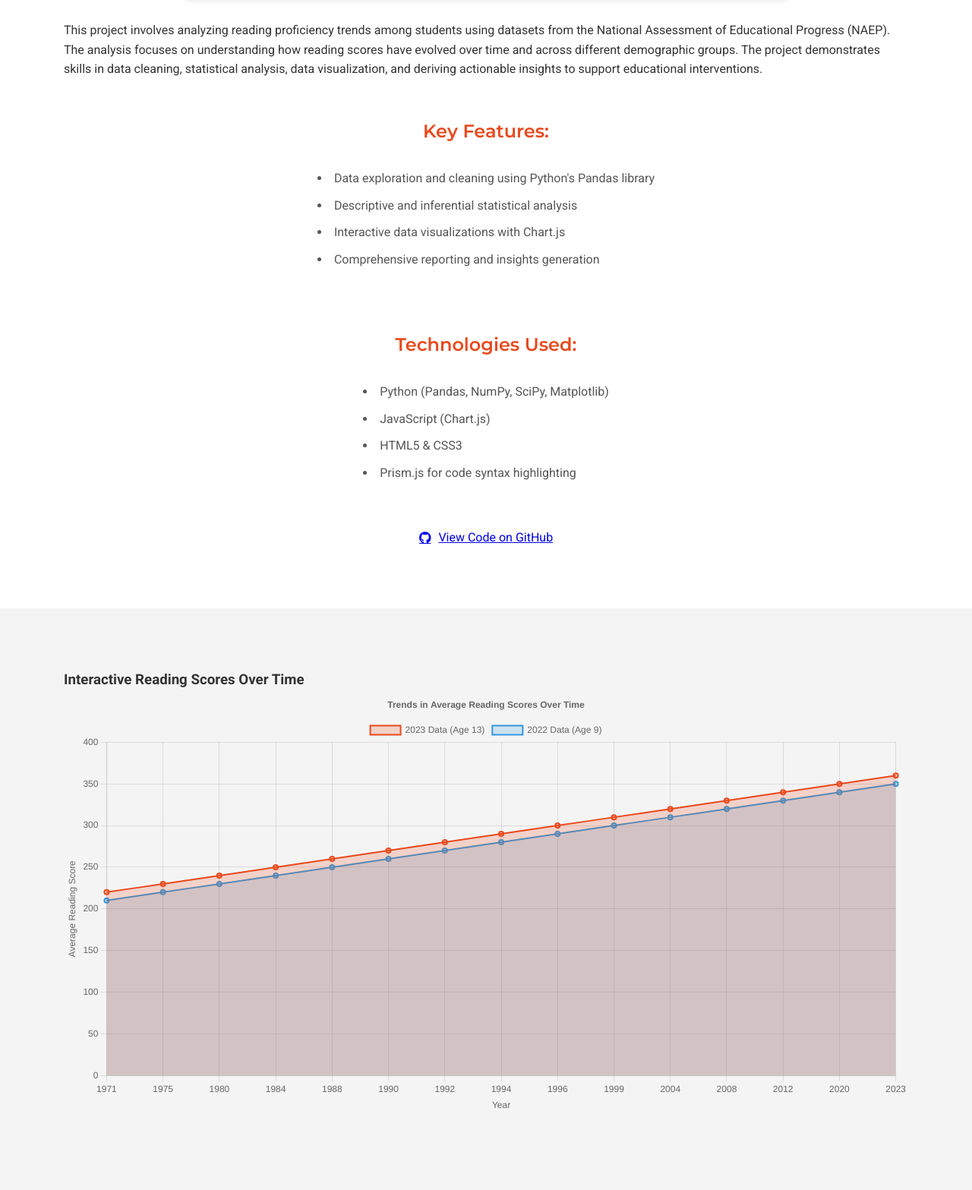
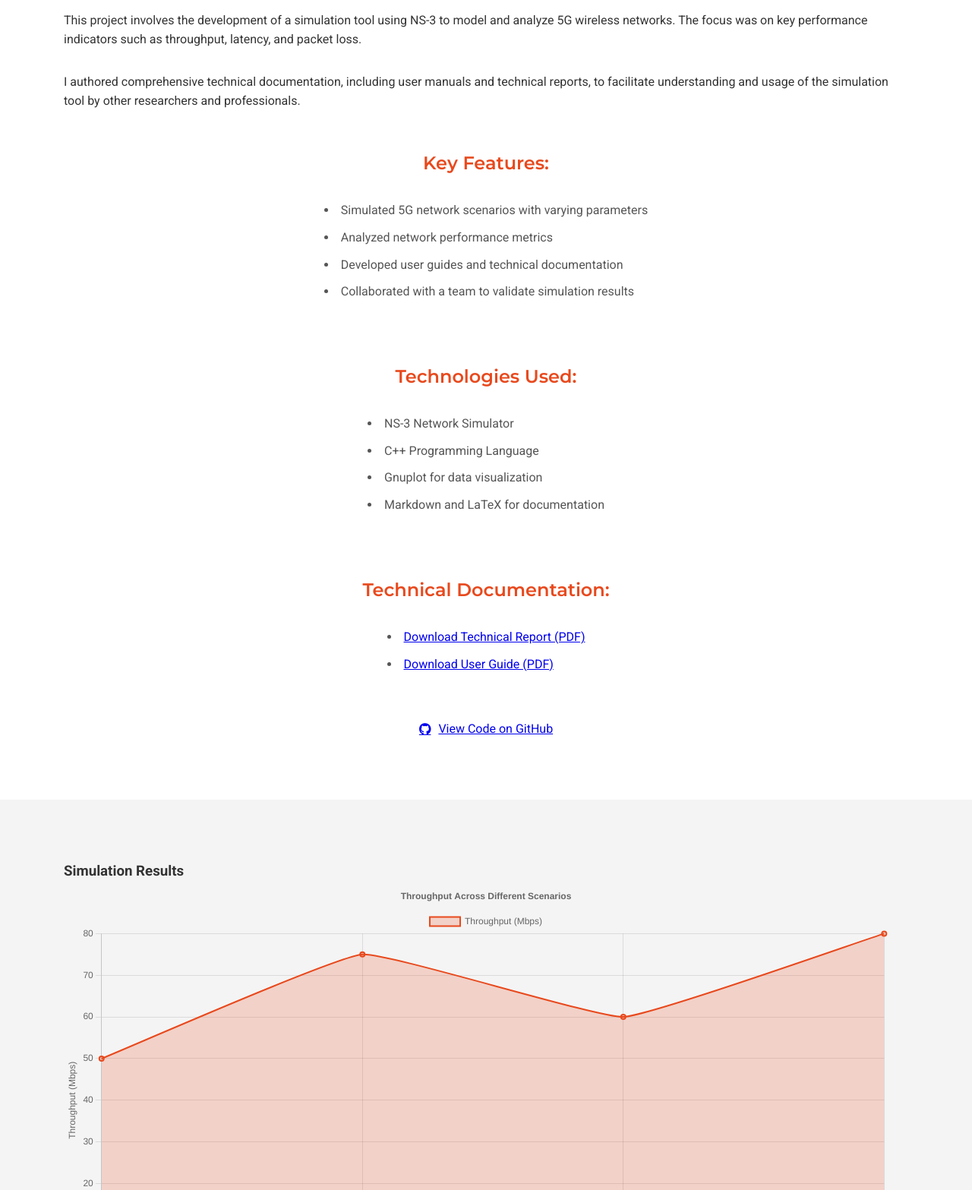
Before and after one commit to angelaMinardi/AngelaMinardi_Portfolio, a plain HTML site: page project1.html in a window 1280 px wide. Shown: the part 733-2300 px from the top of the page at 76% size. Drawn offline with nearby package versions, Linux system fonts and the light colour scheme.

Commit message:
Update project1.html

```diff
--- a/project1.html
+++ b/project1.html
@@ -3,7 +3,7 @@
 
 <head>
     <meta charset="UTF-8">
-    <title>Analyzing Reading Proficiency Trends - Angela Minardi</title>
+    <title>5G Wireless Network Simulation - Angela Minardi</title>
     <link rel="stylesheet" href="css/style.css">
     <!-- Google Fonts -->
     <link href="https://fonts.googleapis.com/css?family=Roboto:400,700|Montserrat:600&display=swap" rel="stylesheet">
@@ -18,9 +18,9 @@
     <script src="https://cdnjs.cloudflare.com/ajax/libs/prism/1.29.0/components/prism-python.min.js"></script>
     <!-- Meta Tags for SEO -->
     <meta name="description"
-        content="Detailed analysis of reading proficiency trends using NAEP data, showcasing data cleaning, statistical analysis, and interactive visualizations.">
+        content="Detailed overview of 5G Wireless Network Simulation project, including technical documentation and analysis.">
     <meta name="keywords"
-        content="Angela Minardi, Data Analysis, Reading Proficiency, NAEP Data, Python, Pandas, Chart.js, Data Visualization">
+        content="Angela Minardi, 5G Simulation, Technical Writing, NS-3, Network Analysis, Technical Documentation">
     <!-- Viewport for Responsive Design -->
     <meta name="viewport" content="width=device-width, initial-scale=1.0">
 </head>
@@ -47,30 +47,37 @@
     <!-- Project Detail Section -->
     <section id="project-detail">
         <div class="container">
-            <h2>Analyzing Reading Proficiency Trends</h2>
+            <h2>5G Wireless Network Simulation</h2>
             <div class="project-detail-content">
-                <img src="images/project2.jpg" alt="Analyzing Reading Proficiency Trends" class="detail-img" loading="lazy">
+                <img src="images/project1.jpg" alt="5G Wireless Network Simulation" class="detail-img" loading="lazy">
                 <p>
-                    This project involves analyzing reading proficiency trends among students using datasets from the National
-                    Assessment of Educational Progress (NAEP). The analysis focuses on understanding how reading scores have
-                    evolved over time and across different demographic groups. The project demonstrates skills in data cleaning,
-                    statistical analysis, data visualization, and deriving actionable insights to support educational interventions.
+                    This project involves the development of a simulation tool using NS-3 to model and analyze 5G wireless networks.
+                    The focus was on key performance indicators such as throughput, latency, and packet loss.
+                </p>
+                <p>
+                    I authored comprehensive technical documentation, including user manuals and technical reports,
+                    to facilitate understanding and usage of the simulation tool by other researchers and professionals.
                 </p>
                 <h3>Key Features:</h3>
                 <ul>
-                    <li>Data exploration and cleaning using Python's Pandas library</li>
-                    <li>Descriptive and inferential statistical analysis</li>
-                    <li>Interactive data visualizations with Chart.js</li>
-                    <li>Comprehensive reporting and insights generation</li>
+                    <li>Simulated 5G network scenarios with varying parameters</li>
+                    <li>Analyzed network performance metrics</li>
+                    <li>Developed user guides and technical documentation</li>
+                    <li>Collaborated with a team to validate simulation results</li>
                 </ul>
                 <h3>Technologies Used:</h3>
                 <ul>
-                    <li>Python (Pandas, NumPy, SciPy, Matplotlib)</li>
-                    <li>JavaScript (Chart.js)</li>
-                    <li>HTML5 & CSS3</li>
-                    <li>Prism.js for code syntax highlighting</li>
+                    <li>NS-3 Network Simulator</li>
+                    <li>C++ Programming Language</li>
+                    <li>Gnuplot for data visualization</li>
+                    <li>Markdown and LaTeX for documentation</li>
                 </ul>
-                <a href="https://github.com/yourgithub/reading-proficiency-analysis" class="btn" target="_blank"
+                <h3>Technical Documentation:</h3>
+                <ul>
+                    <li><a href="docs/5g_simulation_report.pdf" target="_blank">Download Technical Report (PDF)</a></li>
+                    <li><a href="docs/5g_user_guide.pdf" target="_blank">Download User Guide (PDF)</a></li>
+                </ul>
+                <a href="https://github.com/angelaminardi/5g-simulation" class="btn" target="_blank"
                     aria-label="View Code on GitHub">
                     <i class="fab fa-github"></i> View Code on GitHub
                 </a>
@@ -78,21 +85,11 @@
         </div>
     </section>
 
-    <!-- Interactive Visualization Section -->
-    <section id="interactive-visualization">
+    <!-- Simulation Results Section -->
+    <section id="simulation-results">
         <div class="container">
-            <h3>Interactive Reading Scores Over Time</h3>
-            <canvas id="avgScoresChart" width="400" height="200" aria-label="Average Reading Scores Over Time Chart"
-                role="img"></canvas>
-        </div>
-    </section>
-
-    <!-- Demographic Group Analysis Section -->
-    <section id="demographic-analysis">
-        <div class="container">
-            <h3>Reading Scores by Demographic Group</h3>
-            <canvas id="demographicChart" width="400" height="200" aria-label="Reading Scores by Demographic Group Chart"
-                role="img"></canvas>
+            <h3>Simulation Results</h3>
+            <canvas id="throughputChart" width="400" height="200" aria-label="Throughput Chart" role="img"></canvas>
         </div>
     </section>
 
@@ -100,51 +97,29 @@
     <section id="code-snippets">
         <div class="container">
             <h3>Key Code Snippets</h3>
-            <pre><code class="language-python">
-// Example: Data Cleaning and Preparation
-import pandas as pd
+            <pre><code class="language-cpp">
+// Example: Setting up the simulation environment
+#include "ns3/core-module.h"
+#include "ns3/network-module.h"
+#include "ns3/mobility-module.h"
+#include "ns3/point-to-point-module.h"
 
-# Load the data
-data_2023 = pd.read_excel("2023_appendix_ltt_13.xlsx", sheet_name="RP-Performance-RED-a13")
-data_2022 = pd.read_excel("2022_appendix_ltt_9.xlsx", sheet_name="RP-Performance-RED-a09")
+using namespace ns3;
 
-# Clean the data
-data_2023_cleaned = data_2023.iloc[3:].dropna(thresh=5).reset_index(drop=True)
-data_2022_cleaned = data_2022.iloc[3:].dropna(thresh=5).reset_index(drop=True)
+int main(int argc, char *argv[]) {
+    NodeContainer ueNodes;
+    ueNodes.Create(2);
 
-# Rename columns
-columns_2023 = ["Characteristics"] + [str(year) for year in [1971, 1975, 1980, 1984, 1988, 1990, 1992, 1994, 1996, 1999, "2004_1", "2004_2", 2008, 2012, 2020, 2023]]
-data_2023_cleaned.columns = columns_2023
+    MobilityHelper mobility;
+    mobility.SetMobilityModel("ns3::ConstantPositionMobilityModel");
+    mobility.Install(ueNodes);
 
-columns_2022 = ["Characteristics"] + [str(year) for year in [1971, 1975, 1980, 1984, 1988, 1990, 1992, 1994, 1996, 1999, "2004_1", "2004_2", 2008, 2012, 2020, 2022]]
-data_2022_cleaned.columns = columns_2022
-
-# Convert data types
-numeric_columns = data_2023_cleaned.columns[1:]
-data_2023_cleaned[numeric_columns] = data_2023_cleaned[numeric_columns].apply(pd.to_numeric, errors='coerce')
-data_2022_cleaned[numeric_columns] = data_2022_cleaned[numeric_columns].apply(pd.to_numeric, errors='coerce')
+    // Further simulation setup...
+    Simulator::Run();
+    Simulator::Destroy();
+    return 0;
+}
             </code></pre>
-            <!-- Add more code snippets as needed -->
-        </div>
-    </section>
-
-    <!-- Insights and Recommendations Section -->
-    <section id="insights-recommendations">
-        <div class="container">
-            <h3>Insights and Recommendations</h3>
-            <ul>
-                <li><strong>Trend Analysis:</strong> Average reading scores have shown a consistent improvement over the years, indicating positive impacts of educational interventions.</li>
-                <li><strong>Demographic Disparities:</strong> Significant differences exist among demographic groups, with certain groups (e.g., Black, Hispanic) trailing in reading proficiency, highlighting the need for targeted support.</li>
-                <li><strong>Data Imputation Impact:</strong> Handling missing values through imputation maintained the integrity of statistical analyses, ensuring reliable insights.</li>
-                <li><strong>Recommendations for Ignite Reading:</strong>
-                    <ul>
-                        <li>Implement targeted interventions for demographic groups with lower reading scores.</li>
-                        <li>Continuous monitoring of student progress through real-time data tracking.</li>
-                        <li>Allocate resources strategically to bridge the achievement gap among underrepresented groups.</li>
-                        <li>Conduct further qualitative research to understand underlying factors affecting reading proficiency.</li>
-                    </ul>
-                </li>
-            </ul>
         </div>
     </section>
 
@@ -158,36 +133,28 @@ data_2022_cleaned[numeric_columns] = data_2022_cleaned[numeric_columns].apply(pd
         <div class="container">
             <p>&copy; 2024 Angela Minardi. All rights reserved.</p>
             <ul class="footer-links">
-                <li><a href="#about">About</a></li>
-                <li><a href="#projects">Projects</a></li>
-                <li><a href="#contact">Contact</a></li>
+                <li><a href="index.html#about">About</a></li>
+                <li><a href="index.html#projects">Projects</a></li>
+                <li><a href="index.html#contact">Contact</a></li>
             </ul>
         </div>
     </footer>
 
     <!-- JavaScript -->
     <script src="js/script.js"></script>
-    <!-- Custom JavaScript for Project2 -->
+    <!-- Custom JavaScript for Project1 -->
     <script>
-        // Interactive Visualization: Average Reading Scores Over Time
-        const avgScoresCtx = document.getElementById('avgScoresChart').getContext('2d');
-        const avgScoresChart = new Chart(avgScoresCtx, {
+        // Simulation Results Chart
+        const ctx = document.getElementById('throughputChart').getContext('2d');
+        const throughputChart = new Chart(ctx, {
             type: 'line',
             data: {
-                labels: ['1971', '1975', '1980', '1984', '1988', '1990', '1992', '1994', '1996', '1999', '2004', '2008', '2012', '2020', '2023'],
+                labels: ['Scenario 1', 'Scenario 2', 'Scenario 3', 'Scenario 4'],
                 datasets: [{
-                    label: '2023 Data (Age 13)',
-                    data: [220, 230, 240, 250, 260, 270, 280, 290, 300, 310, 320, 330, 340, 350, 360],
+                    label: 'Throughput (Mbps)',
+                    data: [50, 75, 60, 80],
                     backgroundColor: 'rgba(232, 73, 29, 0.2)',
                     borderColor: 'rgba(232, 73, 29, 1)',
-                    borderWidth: 2,
-                    fill: true,
-                    tension: 0.1
-                }, {
-                    label: '2022 Data (Age 9)',
-                    data: [210, 220, 230, 240, 250, 260, 270, 280, 290, 300, 310, 320, 330, 340, 350],
-                    backgroundColor: 'rgba(52, 152, 219, 0.2)',
-                    borderColor: 'rgba(52, 152, 219, 1)',
                     borderWidth: 2,
                     fill: true,
                     tension: 0.1
@@ -196,100 +163,22 @@ data_2022_cleaned[numeric_columns] = data_2022_cleaned[numeric_columns].apply(pd
             options: {
                 responsive: true,
                 plugins: {
-                    tooltip: {
-                        mode: 'index',
-                        intersect: false,
-                    },
                     title: {
                         display: true,
-                        text: 'Trends in Average Reading Scores Over Time'
+                        text: 'Throughput Across Different Scenarios'
                     }
-                },
-                interaction: {
-                    mode: 'nearest',
-                    axis: 'x',
-                    intersect: false
                 },
                 scales: {
                     x: {
                         title: {
                             display: true,
-                            text: 'Year'
+                            text: 'Simulation Scenarios'
                         }
                     },
                     y: {
                         title: {
                             display: true,
-                            text: 'Average Reading Score'
-                        },
-                        beginAtZero: true
-                    }
-                }
-            }
-        });
-
-        // Demographic Group Analysis: Reading Scores Over Time
-        const demographicCtx = document.getElementById('demographicChart').getContext('2d');
-        const demographicChart = new Chart(demographicCtx, {
-            type: 'bar',
-            data: {
-                labels: ['1971', '1975', '1980', '1984', '1988', '1990', '1992', '1994', '1996', '1999', '2004', '2008', '2012', '2020', '2022', '2023'],
-                datasets: [
-                    {
-                        label: 'White',
-                        data: [220, 225, 230, 235, 240, 245, 250, 255, 260, 265, 270, 275, 280, 285, 290, 295],
-                        backgroundColor: 'rgba(231, 76, 60, 0.6)'
-                    },
-                    {
-                        label: 'Black',
-                        data: [210, 215, 220, 225, 230, 235, 240, 245, 250, 255, 260, 265, 270, 275, 280, 285],
-                        backgroundColor: 'rgba(52, 73, 94, 0.6)'
-                    },
-                    {
-                        label: 'Hispanic',
-                        data: [215, 220, 225, 230, 235, 240, 245, 250, 255, 260, 265, 270, 275, 280, 285, 290],
-                        backgroundColor: 'rgba(46, 204, 113, 0.6)'
-                    },
-                    {
-                        label: 'Male',
-                        data: [225, 230, 235, 240, 245, 250, 255, 260, 265, 270, 275, 280, 285, 290, 295, 300],
-                        backgroundColor: 'rgba(52, 152, 219, 0.6)'
-                    }
-                ]
-            },
-            options: {
-                responsive: true,
-                plugins: {
-                    tooltip: {
-                        mode: 'index',
-                        intersect: false,
-                    },
-                    title: {
-                        display: true,
-                        text: 'Reading Scores by Demographic Group Over Time'
-                    },
-                    legend: {
-                        position: 'top',
-                    }
-                },
-                interaction: {
-                    mode: 'nearest',
-                    axis: 'x',
-                    intersect: false
-                },
-                scales: {
-                    x: {
-                        stacked: true,
-                        title: {
-                            display: true,
-                            text: 'Year'
-                        }
-                    },
-                    y: {
-                        stacked: true,
-                        title: {
-                            display: true,
-                            text: 'Reading Score'
+                            text: 'Throughput (Mbps)'
                         },
                         beginAtZero: true
                     }
```
